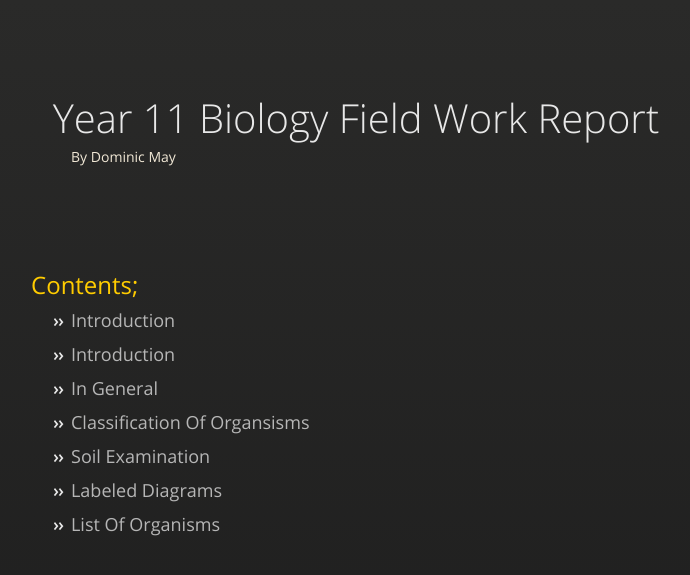
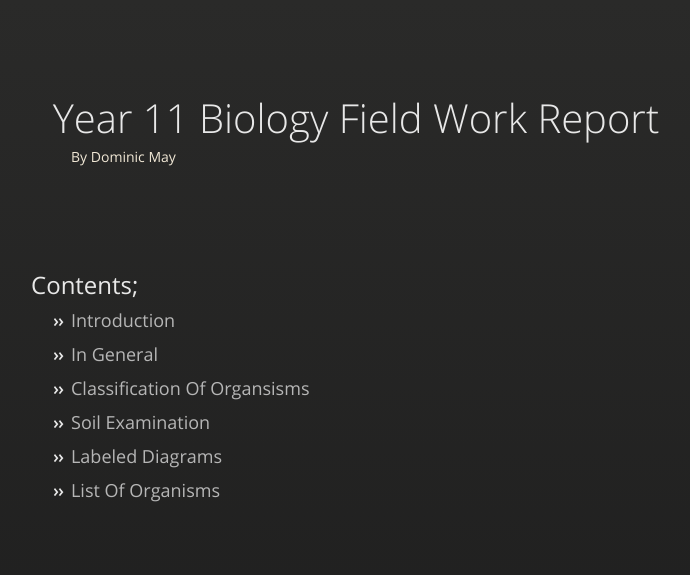
Before and after one commit to Mause/bio, a Jekyll site: the page built from index.html, in a window 1280 px wide. Shown: the top 575 px of the page, without its empty margins (284-974 px from the left). Built offline with Jekyll 4.4.1, drawn with Linux system fonts in a browser that asks for light colours; nearby versions of some CDN libraries.

Commit message:
Some small edits, and added a 'back to contents' link to the individual pages

```diff
--- a/_layouts/page_entry.html
+++ b/_layouts/page_entry.html
@@ -3,6 +3,10 @@ layout: default
 ---
 
 <h2 class="content">
-    <a href="../">Contents</a>; <a href="#">{{page.title}}</a>
+    {{page.title}}
+    <!-- <a href="#"> <a href="../">Contents</a>; </a> -->
 </h2>
+<div class="back_to_contents">
+    <a href="../" class="back_to_contents">Back to contents;</a>
+</div>
 {{ content }}
--- a/index.html
+++ b/index.html
@@ -5,15 +5,16 @@ alias: /
 ---
 
 <!-- <section class="content"> -->
-  <h2><a href="#">Contents;</a></h2>
+  <h2>Contents;</h2>
+<!-- <a href="#"></a> -->
 <!-- </section> -->
 
 
 <ul class="entries">
   {% for post in site.posts %}
 
-  <li><!--      -->
-    <a href="/bio{{ post.url }}">
+  <li><!--   /bio   -->
+    <a href="{{ post.url }}">
       <h3>{{ post.title }}</h3>
     </a>
   </li>
--- a/stylesheets/styles.css
+++ b/stylesheets/styles.css
@@ -709,7 +709,7 @@ dt {
   -moz-box-shadow: 0px 1px 3px rgba(0, 0, 0, 0.25);
   -webkit-box-shadow: 0px 1px 3px rgba(0, 0, 0, 0.25);
   -o-box-shadow: 0px 1px 3px rgba(0, 0, 0, 0.25);
-  box-shadow: 0px 1px 3px rgba(0, 0, 0, 0.25);
+  box-shadow: 0px 1px 3px` rgba(0, 0, 0, 0.25);
 }
 #header nav {
   max-width: 650px;
@@ -852,3 +852,12 @@ section #title .credits.right {
     display: none;
   }
 }
+
+
+.back_to_contents {
+  margin-left: 3px;
+  margin-top: -10px;
+  margin-bottom: 5px;
+  font-size: 10px;
+  /*color: #F0E790;*/
+}
```
Also changed, not shown: _posts/2012-08-07-introduction.md (deleted, +0 -6 lines), _posts/2012-08-08-introduction.md (+2 -1 lines), README.md.
